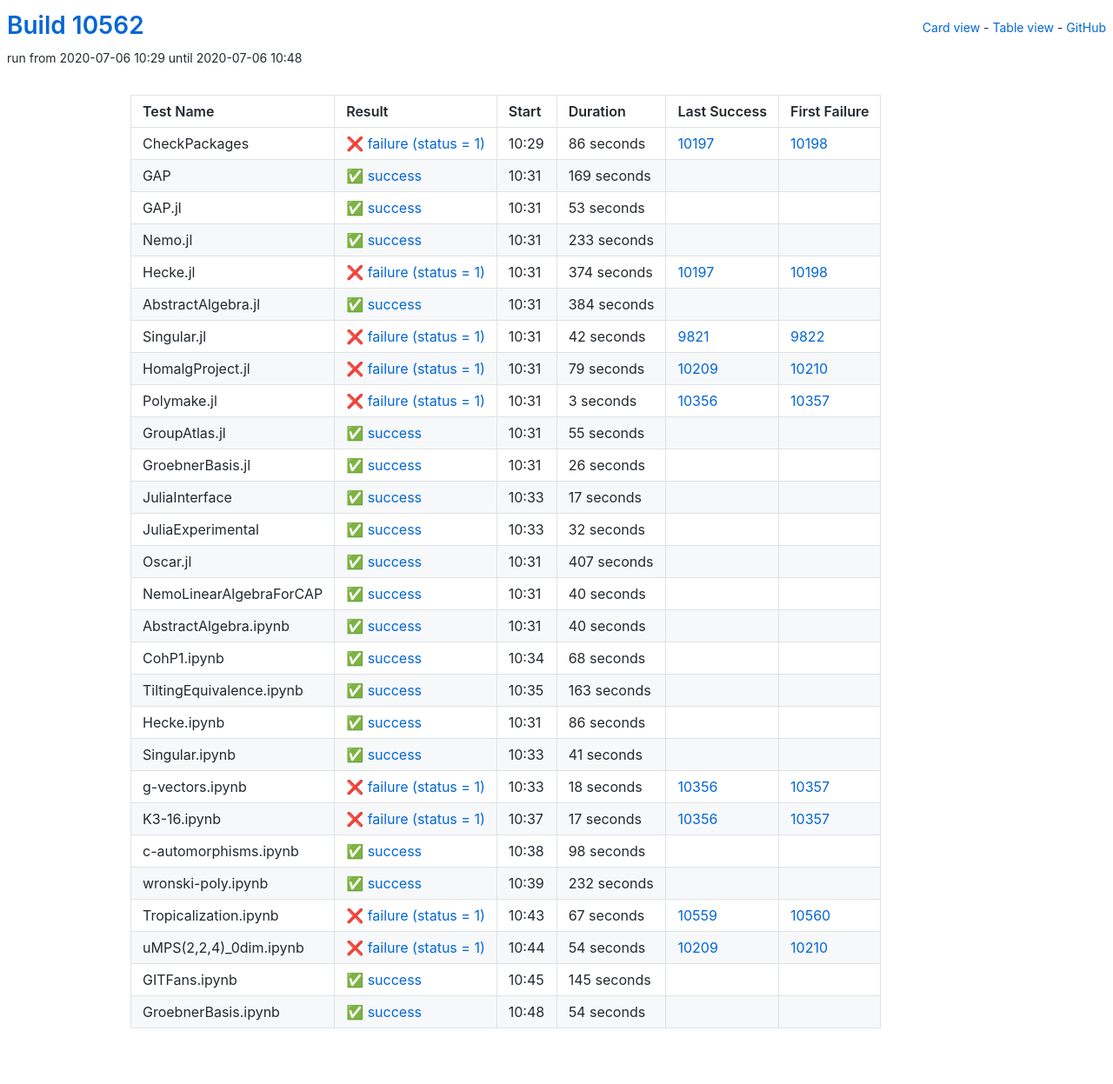
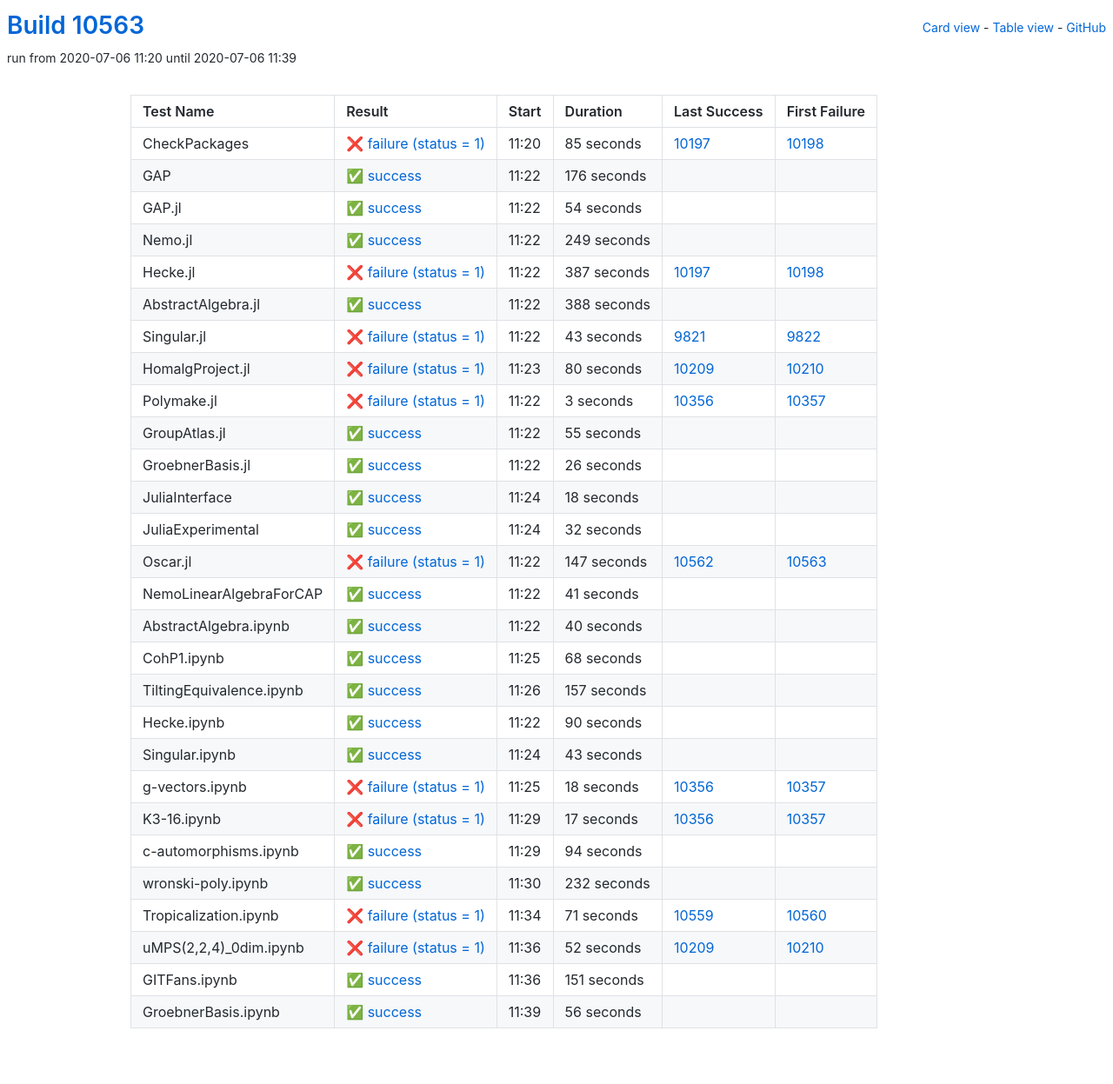
Before and after one commit to oscar-system/oscar-ci-status, a Jekyll site: the page built from table.html, in a window 1280 px wide. Shown: the whole page at 87% size. Built offline with Jekyll 4.4.1, drawn with Linux system fonts in a browser that asks for light colours.

Commit message:
Build #10563

```diff
--- a/_data/ci.yml
+++ b/_data/ci.yml
@@ -1,6 +1,6 @@
 ---
-build: 10562
-build_url: https://oscarci.mathematik.uni-kl.de/job/oscar/10562/
+build: 10563
+build_url: https://oscarci.mathematik.uni-kl.de/job/oscar/10563/
 job: oscar
 organization: oscar-system
 repo: oscar-ci-status
@@ -8,104 +8,104 @@
 tests:
 - name: CheckPackages
   id: checkpackages
-  log: https://oscarci.mathematik.uni-kl.de/job/oscar/10562/artifact/logs/build-10562/CheckPackages.log
-  start: 2020-07-06 10:29
+  log: https://oscarci.mathematik.uni-kl.de/job/oscar/10563/artifact/logs/build-10563/CheckPackages.log
+  start: 2020-07-06 11:20
   success: false
   exitcode: 1
   status: failure
-  duration: 86
+  duration: 85
   last_success: 10197
   last_success_url: https://oscarci.mathematik.uni-kl.de/job/oscar/10197/
   first_failure: 10198
   first_failure_url: https://oscarci.mathematik.uni-kl.de/job/oscar/10198/
 - name: GAP
   id: gap
-  log: https://oscarci.mathematik.uni-kl.de/job/oscar/10562/artifact/logs/build-10562/GAP.log
-  start: 2020-07-06 10:31
+  log: https://oscarci.mathematik.uni-kl.de/job/oscar/10563/artifact/logs/build-10563/GAP.log
+  start: 2020-07-06 11:22
   success: true
   exitcode: 0
   status: success
-  duration: 169
+  duration: 176
   last_success: false
   last_success_url:
   first_failure: false
   first_failure_url:
 - name: GAP.jl
   id: gap-jl
-  log: https://oscarci.mathematik.uni-kl.de/job/oscar/10562/artifact/logs/build-10562/GAP.jl.log
-  start: 2020-07-06 10:31
+  log: https://oscarci.mathematik.uni-kl.de/job/oscar/10563/artifact/logs/build-10563/GAP.jl.log
+  start: 2020-07-06 11:22
   success: true
   exitcode: 0
   status: success
-  duration: 53
+  duration: 54
   last_success: false
   last_success_url:
   first_failure: false
   first_failure_url:
 - name: Nemo.jl
   id: nemo-jl
-  log: https://oscarci.mathematik.uni-kl.de/job/oscar/10562/artifact/logs/build-10562/Nemo.jl.log
-  start: 2020-07-06 10:31
+  log: https://oscarci.mathematik.uni-kl.de/job/oscar/10563/artifact/logs/build-10563/Nemo.jl.log
+  start: 2020-07-06 11:22
   success: true
   exitcode: 0
   status: success
-  duration: 233
+  duration: 249
   last_success: false
   last_success_url:
   first_failure: false
   first_failure_url:
 - name: Hecke.jl
   id: hecke-jl
-  log: https://oscarci.mathematik.uni-kl.de/job/oscar/10562/artifact/logs/build-10562/Hecke.jl.log
-  start: 2020-07-06 10:31
+  log: https://oscarci.mathematik.uni-kl.de/job/oscar/10563/artifact/logs/build-10563/Hecke.jl.log
+  start: 2020-07-06 11:22
   success: false
   exitcode: 1
   status: failure
-  duration: 374
+  duration: 387
   last_success: 10197
   last_success_url: https://oscarci.mathematik.uni-kl.de/job/oscar/10197/
   first_failure: 10198
   first_failure_url: https://oscarci.mathematik.uni-kl.de/job/oscar/10198/
 - name: AbstractAlgebra.jl
   id: abstractalgebra-jl
-  log: https://oscarci.mathematik.uni-kl.de/job/oscar/10562/artifact/logs/build-10562/AbstractAlgebra.jl.log
-  start: 2020-07-06 10:31
+  log: https://oscarci.mathematik.uni-kl.de/job/oscar/10563/artifact/logs/build-10563/AbstractAlgebra.jl.log
+  start: 2020-07-06 11:22
   success: true
   exitcode: 0
   status: success
-  duration: 384
+  duration: 388
   last_success: false
   last_success_url:
   first_failure: false
   first_failure_url:
 - name: Singular.jl
   id: singular-jl
-  log: https://oscarci.mathematik.uni-kl.de/job/oscar/10562/artifact/logs/build-10562/Singular.jl.log
-  start: 2020-07-06 10:31
+  log: https://oscarci.mathematik.uni-kl.de/job/oscar/10563/artifact/logs/build-10563/Singular.jl.log
+  start: 2020-07-06 11:22
   success: false
   exitcode: 1
   status: failure
-  duration: 42
+  duration: 43
   last_success: 9821
   last_success_url: https://oscarci.mathematik.uni-kl.de/job/oscar/9821/
   first_failure: 9822
   first_failure_url: https://oscarci.mathematik.uni-kl.de/job/oscar/9822/
 - name: HomalgProject.jl
   id: homalgproject-jl
-  log: https://oscarci.mathematik.uni-kl.de/job/oscar/10562/artifact/logs/build-10562/HomalgProject.jl.log
-  start: 2020-07-06 10:31
+  log: https://oscarci.mathematik.uni-kl.de/job/oscar/10563/artifact/logs/build-10563/HomalgProject.jl.log
+  start: 2020-07-06 11:23
   success: false
   exitcode: 1
   status: failure
-  duration: 79
+  duration: 80
   last_success: 10209
   last_success_url: https://oscarci.mathematik.uni-kl.de/job/oscar/10209/
   first_failure: 10210
   first_failure_url: https://oscarci.mathematik.uni-kl.de/job/oscar/10210/
 - name: Polymake.jl
   id: polymake-jl
-  log: https://oscarci.mathematik.uni-kl.de/job/oscar/10562/artifact/logs/build-10562/Polymake.jl.log
-  start: 2020-07-06 10:31
+  log: https://oscarci.mathematik.uni-kl.de/job/oscar/10563/artifact/logs/build-10563/Polymake.jl.log
+  start: 2020-07-06 11:22
   success: false
   exitcode: 1
   status: failure
@@ -116,8 +116,8 @@
   first_failure_url: https://oscarci.mathematik.uni-kl.de/job/oscar/10357/
 - name: GroupAtlas.jl
   id: groupatlas-jl
-  log: https://oscarci.mathematik.uni-kl.de/job/oscar/10562/artifact/logs/build-10562/GroupAtlas.jl.log
-  start: 2020-07-06 10:31
+  log: https://oscarci.mathematik.uni-kl.de/job/oscar/10563/artifact/logs/build-10563/GroupAtlas.jl.log
+  start: 2020-07-06 11:22
   success: true
   exitcode: 0
   status: success
@@ -128,8 +128,8 @@
   first_failure_url:
 - name: GroebnerBasis.jl
   id: groebnerbasis-jl
-  log: https://oscarci.mathematik.uni-kl.de/job/oscar/10562/artifact/logs/build-10562/GroebnerBasis.jl.log
-  start: 2020-07-06 10:31
+  log: https://oscarci.mathematik.uni-kl.de/job/oscar/10563/artifact/logs/build-10563/GroebnerBasis.jl.log
+  start: 2020-07-06 11:22
   success: true
   exitcode: 0
   status: success
@@ -140,20 +140,20 @@
   first_failure_url:
 - name: JuliaInterface
   id: juliainterface
-  log: https://oscarci.mathematik.uni-kl.de/job/oscar/10562/artifact/logs/build-10562/JuliaInterface.log
-  start: 2020-07-06 10:33
+  log: https://oscarci.mathematik.uni-kl.de/job/oscar/10563/artifact/logs/build-10563/JuliaInterface.log
+  start: 2020-07-06 11:24
   success: true
   exitcode: 0
   status: success
-  duration: 17
+  duration: 18
   last_success: false
   last_success_url:
   first_failure: false
   first_failure_url:
 - name: JuliaExperimental
   id: juliaexperimental
-  log: https://oscarci.mathematik.uni-kl.de/job/oscar/10562/artifact/logs/build-10562/JuliaExperimental.log
-  start: 2020-07-06 10:33
+  log: https://oscarci.mathematik.uni-kl.de/job/oscar/10563/artifact/logs/build-10563/JuliaExperimental.log
+  start: 2020-07-06 11:24
   success: true
   exitcode: 0
   status: success
@@ -164,32 +164,32 @@
   first_failure_url:
 - name: Oscar.jl
   id: oscar-jl
-  log: https://oscarci.mathematik.uni-kl.de/job/oscar/10562/artifact/logs/build-10562/Oscar.jl.log
-  start: 2020-07-06 10:31
+  log: https://oscarci.mathematik.uni-kl.de/job/oscar/10563/artifact/logs/build-10563/Oscar.jl.log
+  start: 2020-07-06 11:22
+  success: false
+  exitcode: 1
+  status: failure
+  duration: 147
+  last_success: 10562
+  last_success_url: https://oscarci.mathematik.uni-kl.de/job/oscar/10562/
+  first_failure: 10563
+  first_failure_url: https://oscarci.mathematik.uni-kl.de/job/oscar/10563/
+- name: NemoLinearAlgebraForCAP
+  id: nemolinearalgebraforcap
+  log: https://oscarci.mathematik.uni-kl.de/job/oscar/10563/artifact/logs/build-10563/NemoLinearAlgebraForCAP.log
+  start: 2020-07-06 11:22
   success: true
   exitcode: 0
   status: success
-  duration: 407
-  last_success: false
-  last_success_url:
-  first_failure: false
-  first_failure_url:
-- name: NemoLinearAlgebraForCAP
-  id: nemolinearalgebraforcap
-  log: https://oscarci.mathematik.uni-kl.de/job/oscar/10562/artifact/logs/build-10562/NemoLinearAlgebraForCAP.log
-  start: 2020-07-06 10:31
-  success: true
-  exitcode: 0
-  status: success
-  duration: 40
+  duration: 41
   last_success: false
   last_success_url:
   first_failure: false
   first_failure_url:
 - name: AbstractAlgebra.ipynb
   id: abstractalgebra-ipynb
-  log: https://oscarci.mathematik.uni-kl.de/job/oscar/10562/artifact/logs/build-10562/AbstractAlgebra.ipynb.log
-  start: 2020-07-06 10:31
+  log: https://oscarci.mathematik.uni-kl.de/job/oscar/10563/artifact/logs/build-10563/AbstractAlgebra.ipynb.log
+  start: 2020-07-06 11:22
   success: true
   exitcode: 0
   status: success
@@ -200,8 +200,8 @@
   first_failure_url:
 - name: CohP1.ipynb
   id: cohp1-ipynb
-  log: https://oscarci.mathematik.uni-kl.de/job/oscar/10562/artifact/logs/build-10562/CohP1.ipynb.log
-  start: 2020-07-06 10:34
+  log: https://oscarci.mathematik.uni-kl.de/job/oscar/10563/artifact/logs/build-10563/CohP1.ipynb.log
+  start: 2020-07-06 11:25
   success: true
   exitcode: 0
   status: success
@@ -212,44 +212,44 @@
   first_failure_url:
 - name: TiltingEquivalence.ipynb
   id: tiltingequivalence-ipynb
-  log: https://oscarci.mathematik.uni-kl.de/job/oscar/10562/artifact/logs/build-10562/TiltingEquivalence.ipynb.log
-  start: 2020-07-06 10:35
+  log: https://oscarci.mathematik.uni-kl.de/job/oscar/10563/artifact/logs/build-10563/TiltingEquivalence.ipynb.log
+  start: 2020-07-06 11:26
   success: true
   exitcode: 0
   status: success
-  duration: 163
+  duration: 157
   last_success: false
   last_success_url:
   first_failure: false
   first_failure_url:
 - name: Hecke.ipynb
   id: hecke-ipynb
-  log: https://oscarci.mathematik.uni-kl.de/job/oscar/10562/artifact/logs/build-10562/Hecke.ipynb.log
-  start: 2020-07-06 10:31
+  log: https://oscarci.mathematik.uni-kl.de/job/oscar/10563/artifact/logs/build-10563/Hecke.ipynb.log
+  start: 2020-07-06 11:22
   success: true
   exitcode: 0
   status: success
-  duration: 86
+  duration: 90
   last_success: false
   last_success_url:
   first_failure: false
   first_failure_url:
 - name: Singular.ipynb
   id: singular-ipynb
-  log: https://oscarci.mathematik.uni-kl.de/job/oscar/10562/artifact/logs/build-10562/Singular.ipynb.log
-  start: 2020-07-06 10:33
+  log: https://oscarci.mathematik.uni-kl.de/job/oscar/10563/artifact/logs/build-10563/Singular.ipynb.log
+  start: 2020-07-06 11:24
   success: true
   exitcode: 0
   status: success
-  duration: 41
+  duration: 43
   last_success: false
   last_success_url:
   first_failure: false
   first_failure_url:
 - name: g-vectors.ipynb
   id: g-vectors-ipynb
-  log: https://oscarci.mathematik.uni-kl.de/job/oscar/10562/artifact/logs/build-10562/g-vectors.ipynb.log
-  start: 2020-07-06 10:33
+  log: https://oscarci.mathematik.uni-kl.de/job/oscar/10563/artifact/logs/build-10563/g-vectors.ipynb.log
+  start: 2020-07-06 11:25
   success: false
   exitcode: 1
   status: failure
@@ -260,8 +260,8 @@
   first_failure_url: https://oscarci.mathematik.uni-kl.de/job/oscar/10357/
 - name: K3-16.ipynb
   id: k3-16-ipynb
-  log: https://oscarci.mathematik.uni-kl.de/job/oscar/10562/artifact/logs/build-10562/K3-16.ipynb.log
-  start: 2020-07-06 10:37
+  log: https://oscarci.mathematik.uni-kl.de/job/oscar/10563/artifact/logs/build-10563/K3-16.ipynb.log
+  start: 2020-07-06 11:29
   success: false
   exitcode: 1
   status: failure
@@ -272,20 +272,20 @@
   first_failure_url: https://oscarci.mathematik.uni-kl.de/job/oscar/10357/
 - name: c-automorphisms.ipynb
   id: c-automorphisms-ipynb
-  log: https://oscarci.mathematik.uni-kl.de/job/oscar/10562/artifact/logs/build-10562/c-automorphisms.ipynb.log
-  start: 2020-07-06 10:38
+  log: https://oscarci.mathematik.uni-kl.de/job/oscar/10563/artifact/logs/build-10563/c-automorphisms.ipynb.log
+  start: 2020-07-06 11:29
   success: true
   exitcode: 0
   status: success
-  duration: 98
+  duration: 94
   last_success: false
   last_success_url:
   first_failure: false
   first_failure_url:
 - name: wronski-poly.ipynb
   id: wronski-poly-ipynb
-  log: https://oscarci.mathematik.uni-kl.de/job/oscar/10562/artifact/logs/build-10562/wronski-poly.ipynb.log
-  start: 2020-07-06 10:39
+  log: https://oscarci.mathematik.uni-kl.de/job/oscar/10563/artifact/logs/build-10563/wronski-poly.ipynb.log
+  start: 2020-07-06 11:30
   success: true
   exitcode: 0
   status: success
@@ -296,48 +296,48 @@
   first_failure_url:
 - name: Tropicalization.ipynb
   id: tropicalization-ipynb
-  log: https://oscarci.mathematik.uni-kl.de/job/oscar/10562/artifact/logs/build-10562/Tropicalization.ipynb.log
-  start: 2020-07-06 10:43
+  log: https://oscarci.mathematik.uni-kl.de/job/oscar/10563/artifact/logs/build-10563/Tropicalization.ipynb.log
+  start: 2020-07-06 11:34
   success: false
   exitcode: 1
   status: failure
-  duration: 67
+  duration: 71
   last_success: 10559
   last_success_url: https://oscarci.mathematik.uni-kl.de/job/oscar/10559/
   first_failure: 10560
   first_failure_url: https://oscarci.mathematik.uni-kl.de/job/oscar/10560/
 - name: uMPS(2,2,4)_0dim.ipynb
   id: umps-2-2-4-0dim-ipynb
-  log: https://oscarci.mathematik.uni-kl.de/job/oscar/10562/artifact/logs/build-10562/uMPS-2-2-4-_0dim.ipynb.log
-  start: 2020-07-06 10:44
+  log: https://oscarci.mathematik.uni-kl.de/job/oscar/10563/artifact/logs/build-10563/uMPS-2-2-4-_0dim.ipynb.log
+  start: 2020-07-06 11:36
   success: false
   exitcode: 1
   status: failure
-  duration: 54
+  duration: 52
   last_success: 10209
   last_success_url: https://oscarci.mathematik.uni-kl.de/job/oscar/10209/
   first_failure: 10210
   first_failure_url: https://oscarci.mathematik.uni-kl.de/job/oscar/10210/
 - name: GITFans.ipynb
   id: gitfans-ipynb
-  log: https://oscarci.mathematik.uni-kl.de/job/oscar/10562/artifact/logs/build-10562/GITFans.ipynb.log
-  start: 2020-07-06 10:45
+  log: https://oscarci.mathematik.uni-kl.de/job/oscar/10563/artifact/logs/build-10563/GITFans.ipynb.log
+  start: 2020-07-06 11:36
   success: true
   exitcode: 0
   status: success
-  duration: 145
+  duration: 151
   last_success: false
   last_success_url:
   first_failure: false
   first_failure_url:
 - name: GroebnerBasis.ipynb
   id: groebnerbasis-ipynb
-  log: https://oscarci.mathematik.uni-kl.de/job/oscar/10562/artifact/logs/build-10562/GroebnerBasis.ipynb.log
-  start: 2020-07-06 10:48
+  log: https://oscarci.mathematik.uni-kl.de/job/oscar/10563/artifact/logs/build-10563/GroebnerBasis.ipynb.log
+  start: 2020-07-06 11:39
   success: true
   exitcode: 0
   status: success
-  duration: 54
+  duration: 56
   last_success: false
   last_success_url:
   first_failure: false
```
Also changed, not shown: README.md.
